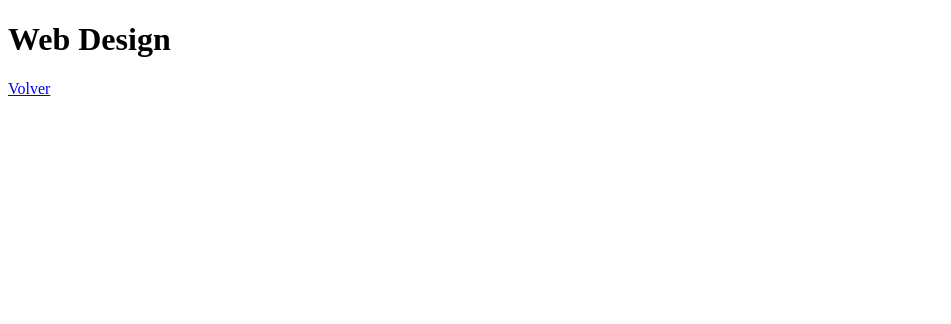
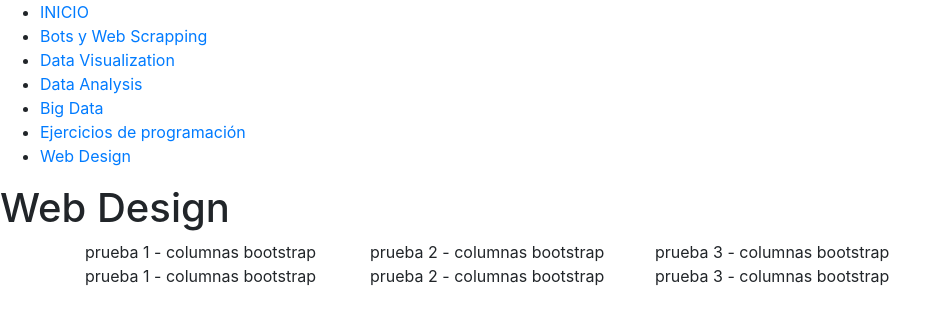
Before and after one commit to GallusAmp/CS50, a plain HTML site: page project0/WebD.html in a window 1280 px wide. Shown: the whole page, without its empty margins (0-951 px from the left). Drawn offline with nearby package versions, Linux system fonts and the light colour scheme.

Commit message:
ajustes iniciales

```diff
--- a/project0/WebD.html
+++ b/project0/WebD.html
@@ -2,10 +2,49 @@
 <html lang="en" dir="ltr">
   <head>
     <meta charset="utf-8">
+    <meta name="viewport" content="width=device-width, initial-scale=1, shrink-to-fit=no">
+
+    <!-- Bootstrap CSS -->
+    <link rel="stylesheet" href="https://stackpath.bootstrapcdn.com/bootstrap/4.5.0/css/bootstrap.min.css" integrity="sha384-9aIt2nRpC12Uk9gS9baDl411NQApFmC26EwAOH8WgZl5MYYxFfc+NcPb1dKGj7Sk" crossorigin="anonymous">
+
     <title></title>
   </head>
   <body>
+    <div class="top">
+      <ul>
+        <li><a href="index.html">INICIO</a></li>
+        <li><a href="bots_ws.html">Bots y Web Scrapping</a></li>
+        <li><a href="DataVis.html">Data Visualization</a></li>
+        <li><a href="DataAn.html">Data Analysis</a></li>
+        <li><a href="BData.html">Big Data</a></li>
+        <li><a href="progr_ex.html">Ejercicios de programación</a></li>
+        <li><a href="WebD.html">Web Design</a></li>
+      </ul>
+    </div>
     <h1>Web Design</h1>
-    <p><a href="index.html">Volver</a></p>
+    <div class="container">
+      <div class="row">
+        <div class="col-lg-3 col-sm-6">
+          prueba 1 - columnas bootstrap
+        </div>
+        <div class="col-lg-3 col-sm-6">
+          prueba 2 - columnas bootstrap
+        </div>
+        <div class="col-lg-3 col-sm-6">
+          prueba 3 - columnas bootstrap
+        </div>
+      </div>
+      <div class="row">
+        <div class="col-lg-3 col-sm-6">
+          prueba 1 - columnas bootstrap
+        </div>
+        <div class="col-lg-3 col-sm-6">
+          prueba 2 - columnas bootstrap
+        </div>
+        <div class="col-lg-3 col-sm-6">
+          prueba 3 - columnas bootstrap
+        </div>
+      </div>
+    </div>
   </body>
 </html>
--- /dev/null
+++ b/project0/styles.scss
@@ -0,0 +1,38 @@
+$color: blue;
+
+@media (max-width: 600px) {
+  .top {
+    display: none;
+  }
+}
+
+body {
+  background-color: darkgrey;
+  font-family: calibri, sans-serif;
+}
+
+table, tr, th, td {
+  text-align: center;
+  border: 3px solid black;
+  border-collapse: collapse;
+}
+
+.top {
+  background-color: black;
+}
+
+#info {
+  font-style: italic;
+}
+
+.row {
+  background-color: lightgrey;
+}
+
+ul {
+  color: $color;
+}
+
+ol {
+  color: $color;
+}
```
Also changed, not shown: project0/Bdata.html (+12 -1 lines), project0/DataAn.html (+12 -1 lines), project0/DataVis.html (+11 -1 lines), project0/bots_ws.html (+14 -2 lines), project0/index.html (+18 -6 lines), project0/progr_ex.html (+12 -0 lines), project0/styles.css.
